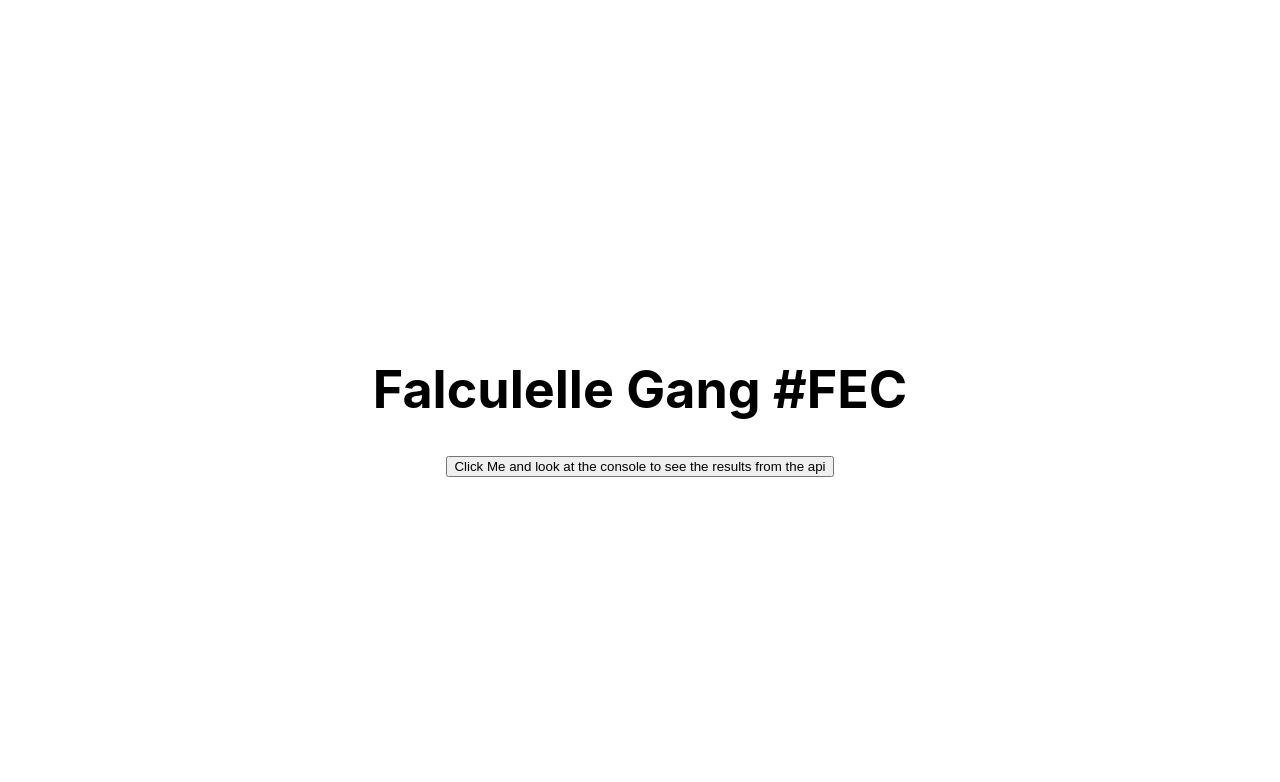
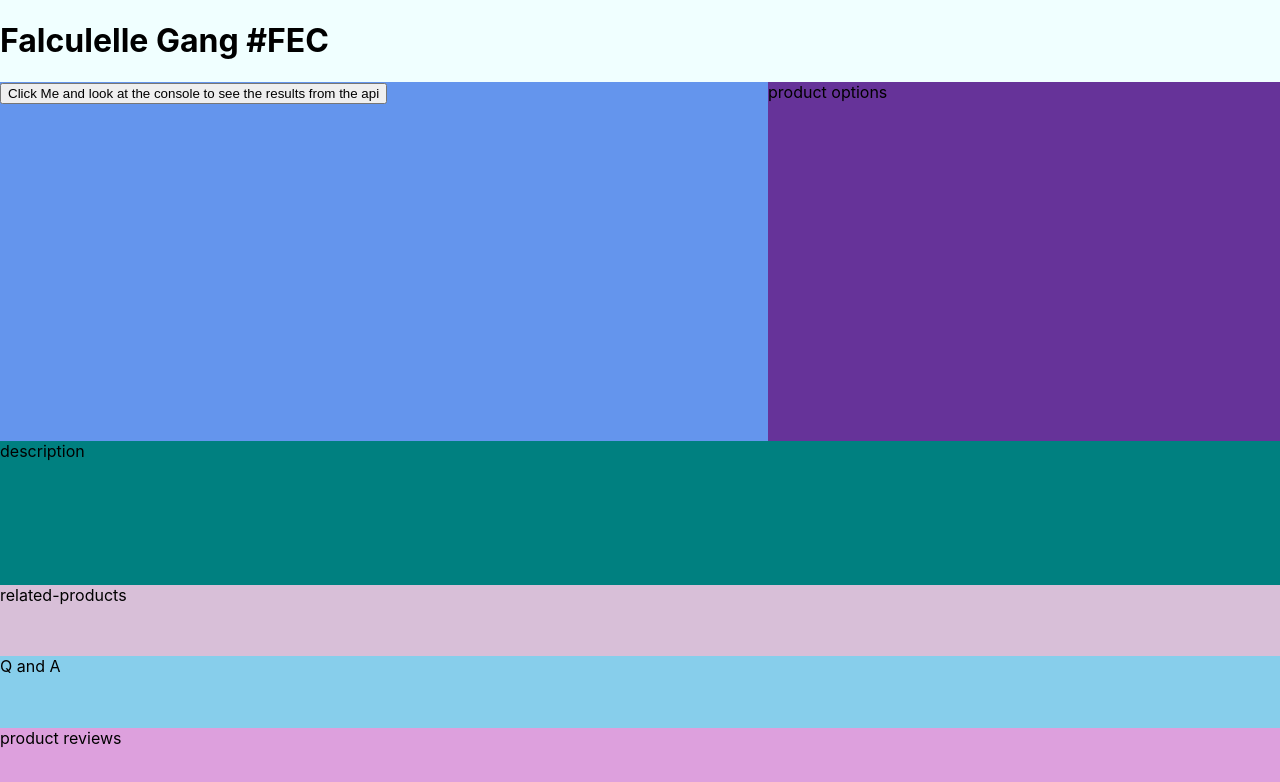
Before and after one commit to FEC-falculelle/hrnyc34-fec-falcullele, a React (Create React App) app in the folder my-app/: page / in a window 1280 px wide. Shown: the top 782 px of the page. Built offline with nearby package versions, Linux system fonts and the light colour scheme; no server answers.

Commit message:
created grid layout for all of out components

```diff
--- a/my-app/package.json
+++ b/my-app/package.json
@@ -13,11 +13,13 @@
     "@types/react-dom": "^16.9.0",
     "@types/react-redux": "^7.1.7",
     "axios": "^0.21.1",
+    "fetch-mock": "^9.11.0",
     "react": "^17.0.1",
     "react-dom": "^17.0.1",
     "react-redux": "^7.2.0",
     "react-scripts": "4.0.1",
     "redux-devtools-extension": "^2.13.8",
+    "redux-mock-store": "^1.5.4",
     "redux-thunk": "^2.3.0",
     "typescript": "~3.8.2"
   },
--- a/my-app/src/components/App.tsx
+++ b/my-app/src/components/App.tsx
@@ -22,9 +22,28 @@ function App() {
   return (
     <div className="App">
       <header className="App-header">
-      <h1>Falculelle Gang #FEC</h1>
-      <button onClick={handleSubmit}>Click Me and look at the console to see the results from the api</button>
+        <h1>Falculelle Gang #FEC</h1>
       </header>
+      <div className='product'>
+        <div className='featured-image'>
+          <button onClick={handleSubmit}>Click Me and look at the console to see the results from the api</button>
+        </div>
+        <div className='product-options'>
+            product options
+        </div>
+      </div>
+        <div className='description'>
+           description
+        </div>
+        <div className='related-products'>
+           related-products
+        </div>
+        <div className='qa'>
+           Q and A
+        </div>
+        <div className='reviews'>
+           product reviews
+        </div>
     </div>
   );
 }
--- a/my-app/src/styles/App.css
+++ b/my-app/src/styles/App.css
@@ -1,39 +1,109 @@
-.App {
-  text-align: center;
+body {
+
 }
 
-.App-logo {
-  height: 40vmin;
-  pointer-events: none;
-}
-
-@media (prefers-reduced-motion: no-preference) {
-  .App-logo {
-    animation: App-logo-float infinite 3s ease-in-out;
-  }
+.App {
+  height: 100vh;
+  width: 100 vw;
+  display: grid;
+  grid-template-columns: 3fr 2fr;
+  grid-template-rows: 1fr 5fr 2fr 1fr 1fr 1fr;
 }
 
 .App-header {
-  min-height: 100vh;
+  display: flex;
+  grid-column-start: 1;
+  grid-column-end: 3;
+  grid-row-start: 1;
+  grid-row-end: 1;
+  background-color: azure;
+}
+
+.product {
+  width: 100%;
+  height: 100%;
+  grid-column-start: 1;
+  grid-column-end: 3;
+  grid-row-start: 2;
+  grid-row-end: 3;
+  display: grid;
+  grid-template-columns: 3fr 2fr;
+}
+
+.featured-image {
+  display: block;
+  margin: auto;
+  background-color: cornflowerblue;
+  grid-column-start: 1;
+  grid-column-end: 2;
+  grid-row-start: 1;
+  grid-row-end: 5;
+  width: 100%;
+  height: 100%;
+}
+
+.product-options {
+  display: block;
+  margin: auto;
+  grid-column-start: 2;
+  grid-column-end: 3;
+  grid-row-start: 1;
+  grid-row-end: 5;
+  width: 100%;
+  height: 100%;
+  background-color: rebeccapurple;
+}
+
+.description {
+  height: 100%;
+  width: 100%;
+  display: block;
+  margin: auto;
+  grid-column-start: 1;
+  grid-column-end: 3;
+  grid-row-start: 3;
+  grid-row-end: 4;
+  background-color:teal;
+}
+.related-products {
+  height: 100%;
+  width: 100%;
+  display: block;
+  margin: auto;
+  grid-column-start: 1;
+  grid-column-end: 3;
+  grid-row-start: 4;
+  grid-row-end: 5;
+  background-color:thistle;
+}
+.qa {
+  height: 100%;
+  width: 100%;
+  display: block;
+  margin: auto;
+  grid-column-start: 1;
+  grid-column-end: 3;
+  grid-row-start: 5;
+  grid-row-end: 6;
+  background-color:skyblue;
+}
+.reviews {
+  height: 100%;
+  width: 100%;
+  display: block;
+  margin: auto;
+  grid-column-start: 1;
+  grid-column-end: 3;
+  grid-row-start: 6;
+  grid-row-end: 7;
+  background-color:plum;
+}
+
+/* .App-header {
+  min-height: 50vh;
   display: flex;
   flex-direction: column;
   align-items: center;
   justify-content: center;
   font-size: calc(10px + 2vmin);
-}
-
-.App-link {
-  color: rgb(112, 76, 182);
-}
-
-@keyframes App-logo-float {
-  0% {
-    transform: translateY(0);
-  }
-  50% {
-    transform: translateY(10px)
-  }
-  100% {
-    transform: translateY(0px)
-  }
-}
+} */
```
Also changed, not shown: 1 other file (tests, documents, lock files or other folders).
